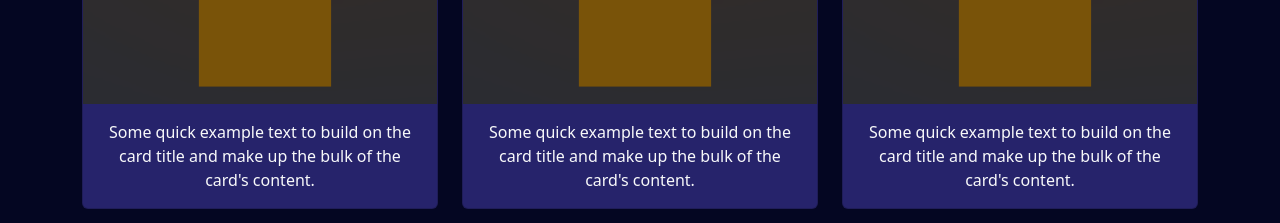
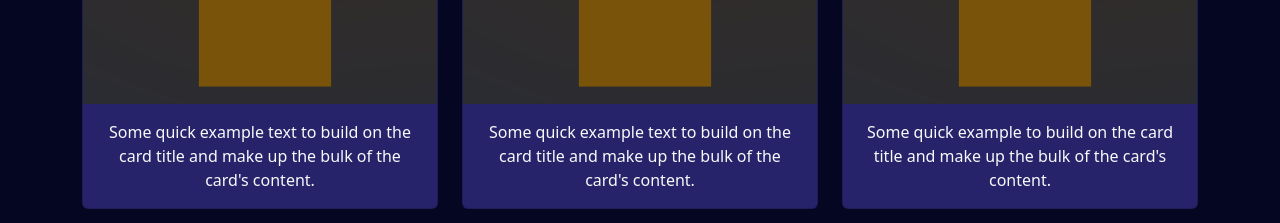
Before and after one commit to NameRezananda/namerezananda.github.io, a plain HTML site: page index.html in a window 1280 px wide. Shown: the part 1440-1663 px from the top of the page. Drawn offline with nearby package versions, Linux system fonts and the light colour scheme.

Commit message:
changing text

```diff
--- a/index.html
+++ b/index.html
@@ -149,7 +149,7 @@
             >
               <img src="img/Projects/p1.png" class="card-img-top" alt="Project 1" />
               <div class="card-body">
-                <p class="card-text">Some quick example text to build on the card title and make up the bulk of the card's content.</p>
+                <p class="card-text">Some quick example to build on the card title and make up the bulk of the card's content.</p>
               </div>
             </div>
           </div>
```
